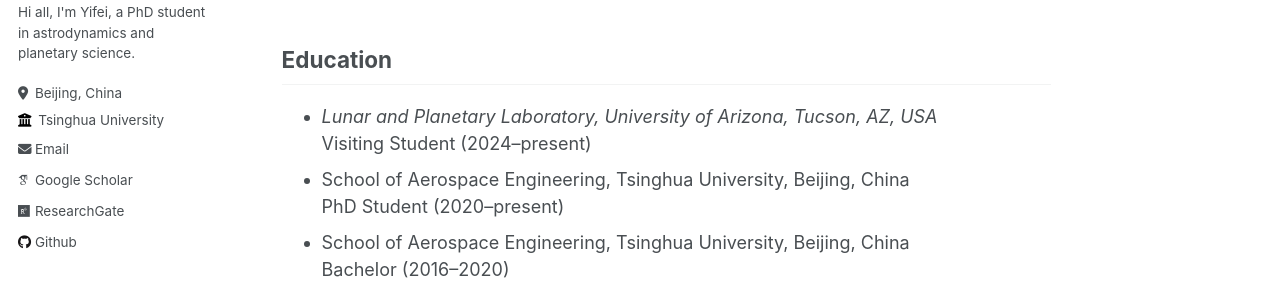
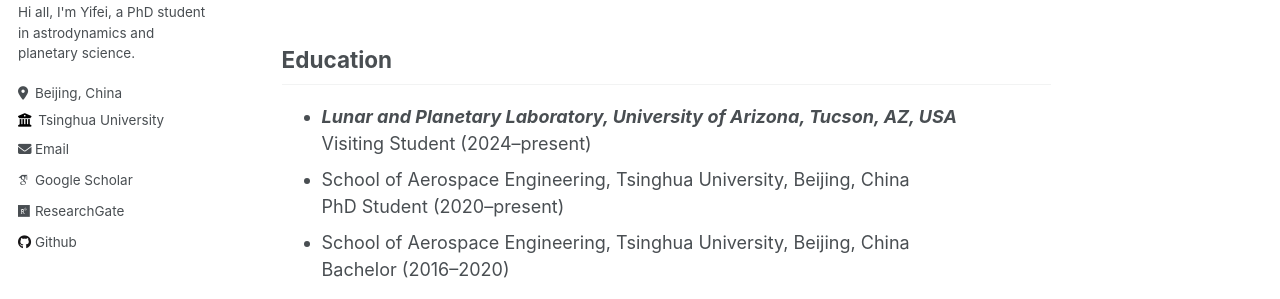
Before and after one commit to jiaoyf-thu/jiaoyf-thu.github.io, a Jekyll site: the page built from _pages/about.md, in a window 1280 px wide. Shown: the part 327-626 px from the top of the page. Built offline with Jekyll 4.4.1, drawn with Linux system fonts in a browser that asks for light colours; some web fonts are replaced.

```diff
--- a/_pages/about.md
+++ b/_pages/about.md
@@ -13,7 +13,7 @@ I am currently a PhD student at Laboratory of AstroDynamics, Tsinghua University
 
 ## Education
 
-+ *Lunar and Planetary Laboratory, University of Arizona, Tucson, AZ, USA*<br />
++ ***Lunar and Planetary Laboratory, University of Arizona, Tucson, AZ, USA***<br />
   Visiting Student (2024--present)
 + School of Aerospace Engineering, Tsinghua University, Beijing, China<br />
   PhD Student (2020--present)
```
